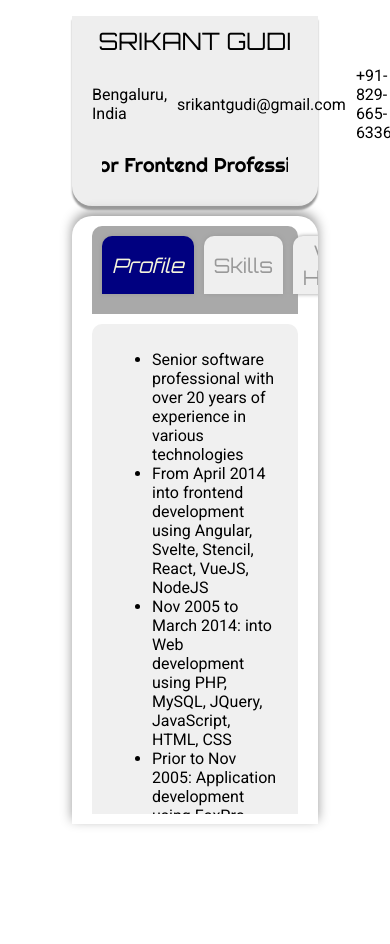
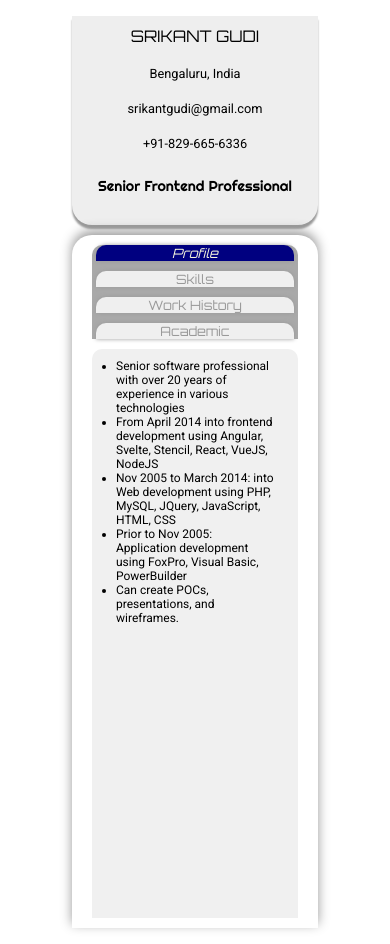
Before and after one commit to srikantgudi/srikantgudi.github.io, a Svelte app: page / in a window 390 px wide. Before the commit the page ends 844 px from the top, so only its background shows below. Built offline with nearby package versions, Linux system fonts and the light colour scheme.

Commit message:
Added media query for mobile

```diff
--- a/public/global.css
+++ b/public/global.css
@@ -68,3 +68,30 @@
     color: whitesmoke;
     font-size: 14px;
 }
+
+@media screen and (max-width:480px) {
+    .resume {
+        height: auto;
+    }
+    .resumenav {
+        flex-flow: column;
+        padding: 0 4px;
+        margin: 0;
+    }
+    .resume-tab-title {
+        font-size: 80%;
+        padding: 0;
+        margin: 0;
+    }
+    .exp {
+        font-size: 60%;
+        font-weight: 400;
+        padding: 0;
+    }
+    ul {
+        padding: 0 4px;
+        font-weight: 100;
+        font-size: 12px;
+        margin: 0;
+    }
+}
--- a/src/Topnav.svelte
+++ b/src/Topnav.svelte
@@ -1,13 +1,13 @@
 <div class="topnav">
   <div class="pageTitle">Srikant Gudi</div>
   <div class="contact">
-    <div>Bengaluru, India</div>
-    <div>srikantgudi@gmail.com</div>
-    <div>+91-829-665-6336</div>
+    <div class="contact-item">Bengaluru, India</div>
+    <div class="contact-item">srikantgudi@gmail.com</div>
+    <div class="contact-item">+91-829-665-6336</div>
   </div>
   <div class="position-title">
     <svg height="30" width="auto">
-      <text x="50%" y="20" class="pos" text-anchor="middle" font-size="20px">
+      <text id="postitle" x="50%" y="20" class="pos" text-anchor="middle" font-size="20px">
         Senior Frontend Professional
         <animate attributeName="fill"
           values="blue;lightblue;navy;lightblue;blue"
@@ -33,8 +33,8 @@
   padding: 10px 20px;
 }
 .contact {
-  display: grid;
-  grid-template-columns: 1fr 1fr 1fr;
+  display: flex;
+  flex-flow: row wrap;
   align-items: center;
   gap: 10px;
   width: 60vw;
@@ -42,9 +42,31 @@
 }
 .contact-item {
   padding: 10px;
+  width: 30%;
 }
 .position-title {
   padding: 10px;
   font-family: Righteous;
 }
+@media screen and (max-width: 480px) {
+  #postitle {
+    font-size: 90%;
+  }
+  .topnav {
+    padding: 10px 0;
+  }
+  .pageTitle {
+    font-size: 100%;
+  }
+  .contact {
+    flex-flow: column;
+    gap: 0;
+    text-align: center;
+    padding: 0;
+  }
+  .contact-item {
+    font-size: 80%;
+    width: 100%;
+  }
+}
 </style>
```
